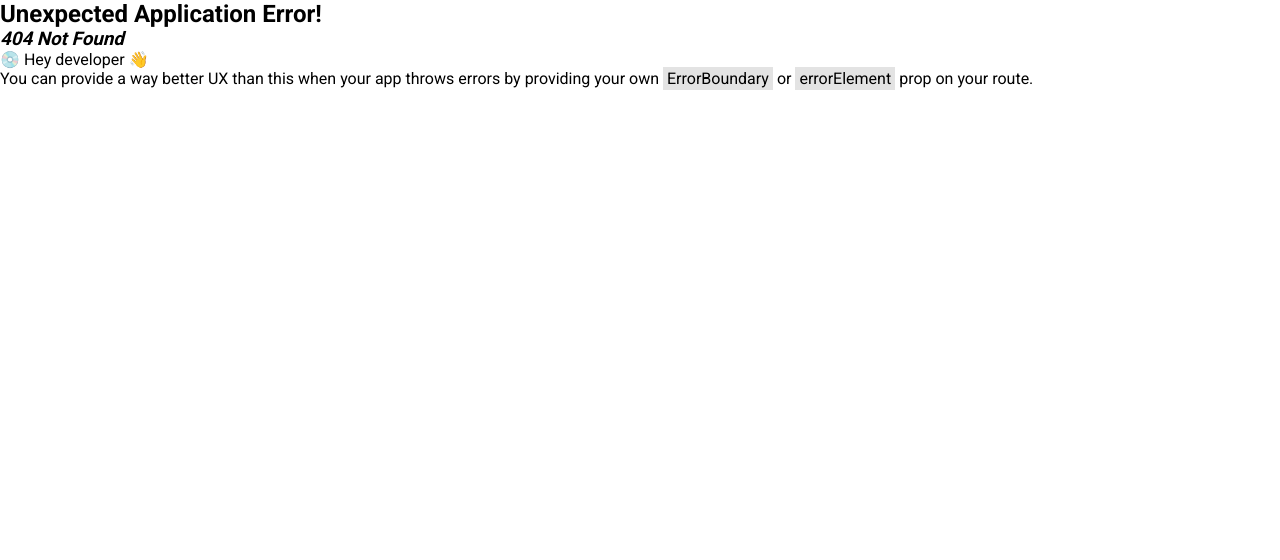
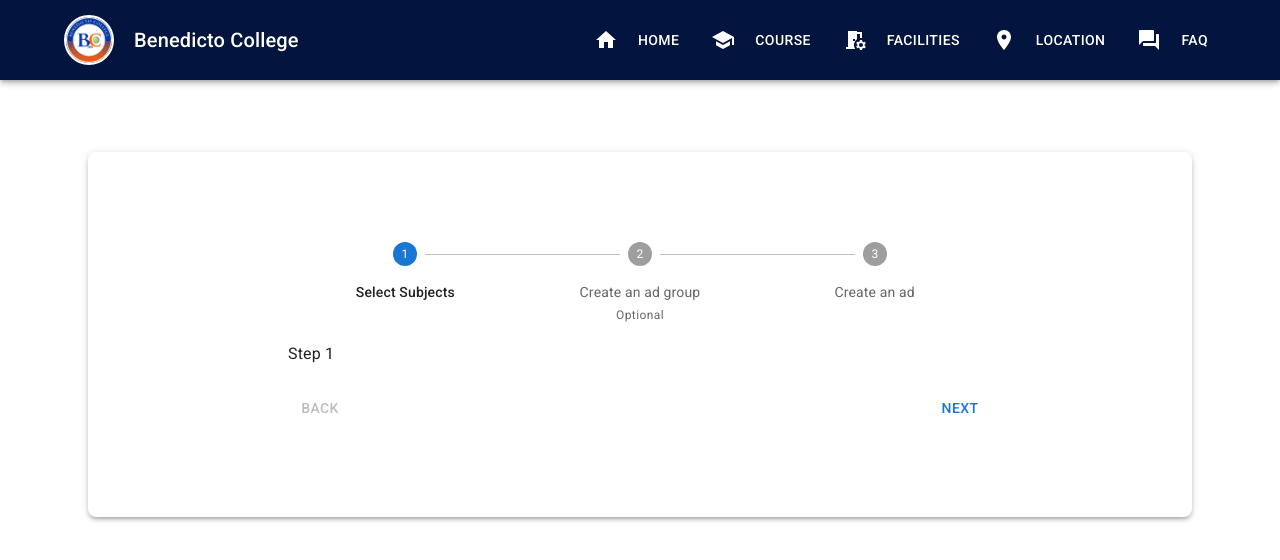
Before and after one commit to npcnon/UIUXPublic-Cebu-City-Campus, a React (Vite) app: page /Subjects in a window 1280 px wide. Before the commit this address had no page. Shown: the top 560 px of the page. Built offline with nearby package versions, Linux system fonts and the light colour scheme.

Commit message:
fixed image bg of landing page and login

```diff
--- a/src/Pages/Home/LandingPage.tsx
+++ b/src/Pages/Home/LandingPage.tsx
@@ -4,6 +4,7 @@
 import Checkout from "../Enrollment/Checkout";
 import SignInSide from "../Login/SignInSide";
 import EnrollmentPage from "./components/EnrollmentPage";
+
 // import LogoCollection from './components/LogoCollection';
 // import Highlights from './components/Highlights';
 // import Pricing from './components/Pricing';
@@ -19,7 +20,7 @@
   Outlet,
 } from "react-router-dom";
 import Dashboard from "../Dashboard/Dashboard";
-
+import Stepper from "../Subjects/Stepper";
 // Layout with AppAppBar
 const LayoutWithAppBar = () => (
   <>
@@ -44,6 +45,7 @@
         <Route element={<LayoutWithAppBar />}>
           <Route path="/" element={<Hero />} />
           <Route path="/Enrollment" element={<Checkout />} />
+          <Route path="/Subjects" element={<Stepper />} />
         </Route>
         <Route element={<LayoutWithoutAppBar />}>
           <Route path="/EnrollmentPage" element={<EnrollmentPage />} />
--- a/src/Pages/Home/components/Hero.tsx
+++ b/src/Pages/Home/components/Hero.tsx
@@ -24,7 +24,7 @@
       id="hero"
       sx={() => ({
         width: "100%",
-        height: "607px",
+        minHeight: "100vh",
         backgroundImage: `linear-gradient(rgba(0, 0, 0, 0), rgba(26,50,129,255)), url(${bcCebu})`,
         backgroundSize: "cover", // Cover the entire box
         backgroundPosition: "center", // Center the image
--- a/src/Pages/Login/SignInSide.tsx
+++ b/src/Pages/Login/SignInSide.tsx
@@ -153,7 +153,6 @@
 import bcCebu from "../../StaticFiles/benedicto_background.jpg";
 import { Container } from "@mui/material";
 
-
 function Copyright(props: any) {
   return (
     <Typography
@@ -210,7 +209,7 @@
         id="hero"
         sx={() => ({
           width: "100%",
-          height: "607px",
+          minHeight: "100vh",
           backgroundImage: `linear-gradient(rgba(0, 0, 0, 0), rgba(0,0,0,1)), url(${bcCebu})`,
           backgroundSize: "cover", // Cover the entire box
           backgroundPosition: "center", // Center the image
--- /dev/null
+++ b/src/Pages/Subjects/Stepper.tsx
@@ -0,0 +1,131 @@
+import * as React from "react";
+import Box from "@mui/material/Box";
+import Stepper from "@mui/material/Stepper";
+import Step from "@mui/material/Step";
+import StepLabel from "@mui/material/StepLabel";
+import Button from "@mui/material/Button";
+import Typography from "@mui/material/Typography";
+import { Grid } from "@mui/material";
+
+const steps = ["Select Subjects", "Create an ad group", "Create an ad"];
+
+export default function HorizontalLinearStepper() {
+  const [activeStep, setActiveStep] = React.useState(0);
+  const [skipped, setSkipped] = React.useState(new Set<number>());
+
+  const isStepOptional = (step: number) => {
+    return step === 1;
+  };
+
+  const isStepSkipped = (step: number) => {
+    return skipped.has(step);
+  };
+
+  const handleNext = () => {
+    let newSkipped = skipped;
+    if (isStepSkipped(activeStep)) {
+      newSkipped = new Set(newSkipped.values());
+      newSkipped.delete(activeStep);
+    }
+
+    setActiveStep((prevActiveStep) => prevActiveStep + 1);
+    setSkipped(newSkipped);
+  };
+
+  const handleBack = () => {
+    setActiveStep((prevActiveStep) => prevActiveStep - 1);
+  };
+
+  const handleSkip = () => {
+    if (!isStepOptional(activeStep)) {
+      // You probably want to guard against something like this,
+      // it should never occur unless someone's actively trying to break something.
+      throw new Error("You can't skip a step that isn't optional.");
+    }
+
+    setActiveStep((prevActiveStep) => prevActiveStep + 1);
+    setSkipped((prevSkipped) => {
+      const newSkipped = new Set(prevSkipped.values());
+      newSkipped.add(activeStep);
+      return newSkipped;
+    });
+  };
+
+  const handleReset = () => {
+    setActiveStep(0);
+  };
+
+  return (
+    <Grid
+      sx={{
+        display: "flex",
+        flexDirection: "column",
+        backgroundColor: { xs: "transparent", sm: "background.default" },
+        borderRadius: 2,
+        boxShadow: { xs: "none", sm: 3 },
+        justifyContent: "center",
+        padding: "90px 200px",
+        m: 11,
+      }}
+    >
+      <Box>
+        <Stepper activeStep={activeStep} alternativeLabel>
+          {steps.map((label, index) => {
+            const stepProps: { completed?: boolean } = {};
+            const labelProps: {
+              optional?: React.ReactNode;
+            } = {};
+            if (isStepOptional(index)) {
+              labelProps.optional = (
+                <Typography variant="caption">Optional</Typography>
+              );
+            }
+            if (isStepSkipped(index)) {
+              stepProps.completed = false;
+            }
+            return (
+              <Step key={label} {...stepProps}>
+                <StepLabel {...labelProps}>{label}</StepLabel>
+              </Step>
+            );
+          })}
+        </Stepper>
+
+        {activeStep === steps.length ? (
+          <React.Fragment>
+            <Typography sx={{ mt: 2, mb: 1 }}>
+              All steps completed - you&apos;re finished
+            </Typography>
+            <Box sx={{ display: "flex", flexDirection: "row", pt: 2 }}>
+              <Box sx={{ flex: "1 1 auto" }} />
+              <Button onClick={handleReset}>Reset</Button>
+            </Box>
+          </React.Fragment>
+        ) : (
+          <React.Fragment>
+            <Typography sx={{ mt: 2, mb: 1 }}>Step {activeStep + 1}</Typography>
+            <Box sx={{ display: "flex", flexDirection: "row", pt: 2 }}>
+              <Button
+                color="inherit"
+                disabled={activeStep === 0}
+                onClick={handleBack}
+                sx={{ mr: 1 }}
+              >
+                Back
+              </Button>
+              <Box sx={{ flex: "1 1 auto" }} />
+              {isStepOptional(activeStep) && (
+                <Button color="inherit" onClick={handleSkip} sx={{ mr: 1 }}>
+                  Skip
+                </Button>
+              )}
+              <Button onClick={handleNext}>
+                {activeStep === steps.length - 1 ? "Finish" : "Next"}
+              </Button>
+            </Box>
+          </React.Fragment>
+        )}
+      </Box>
+    </Grid>
+  );
+}
```
